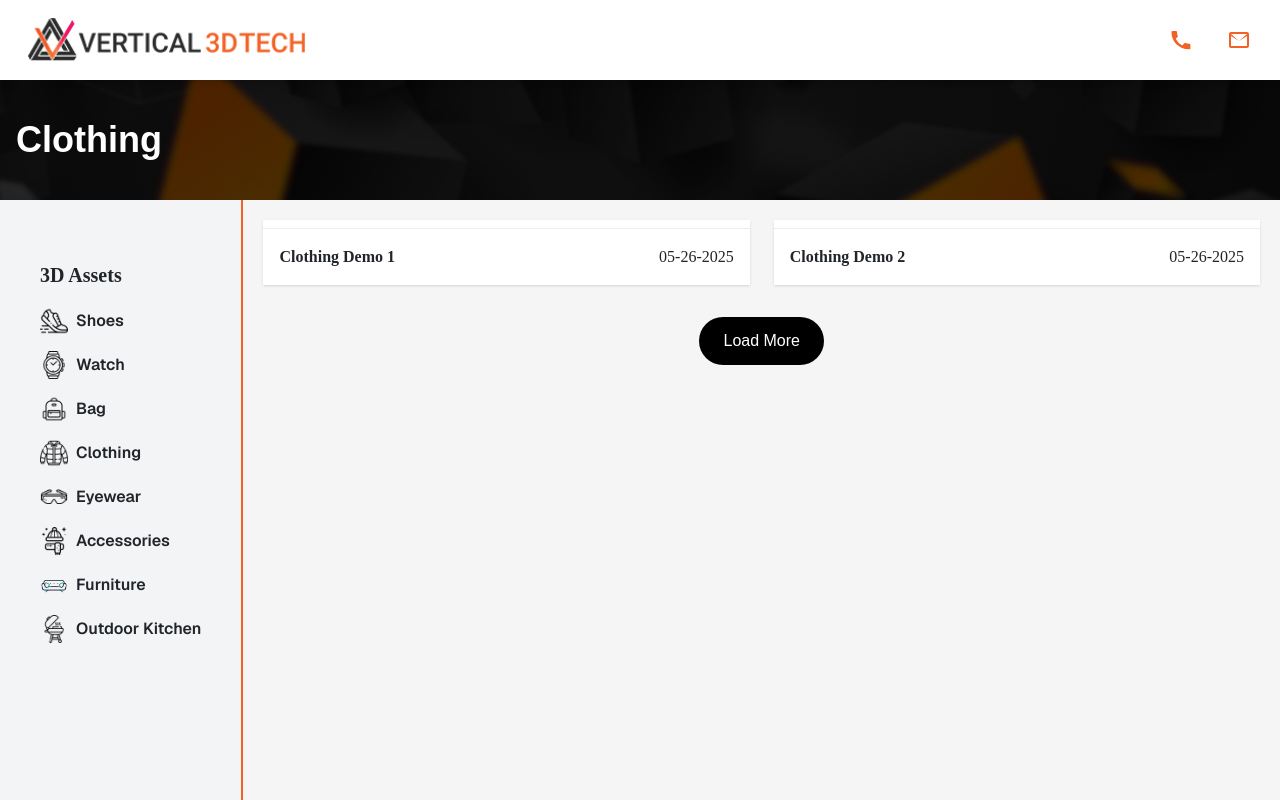
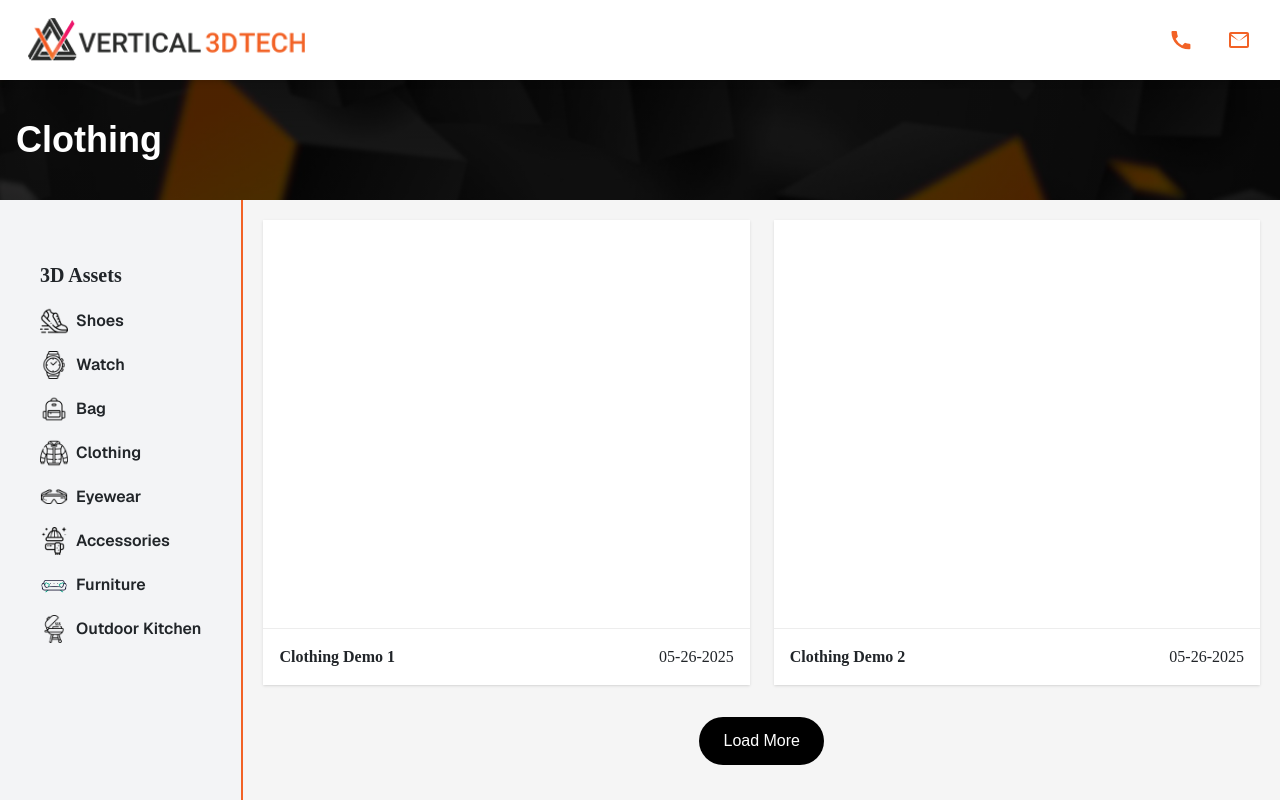
Before and after one commit to Parvej3D/Portfolio-GLB, a Next.js app: page /clothing in a window 1280 px wide. Shown: the top 800 px of the page. Built offline with nearby package versions, Linux system fonts and the light colour scheme; no server answers.

Commit message:
Update page.tsx

```diff
--- a/app/clothing/page.tsx
+++ b/app/clothing/page.tsx
@@ -39,14 +39,14 @@ export default function ShoesPage() {
                 key={index}
                 className="bg-white shadow flex flex-col items-center"
               >
-{/*                 <model-viewer
+                <model-viewer
                   src={src}
                   alt={`3D Shoe Model ${index + 1}`}
                   auto-rotate
                   camera-controls
                   ar
                   style={{ width: '100%', height: '400px', backgroundColor: '#fff' }}
-                ></model-viewer> */}
+                ></model-viewer>
                 <div className="w-full mt-2 p-4 text-center flex justify-between items-center rounded-none" style={{ borderTop: '1px solid rgb(237, 237, 237)' }}>
                   <p className="font-semibold">Clothing Demo {index + 1}</p>
                   <p className="text-sm text-gray-500">05-26-2025</p>
```
